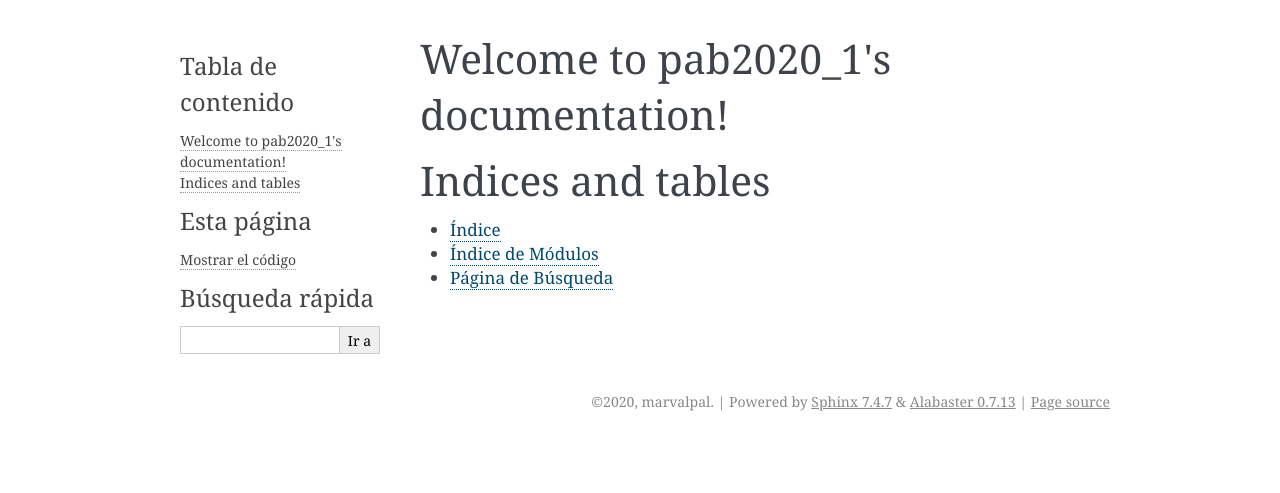
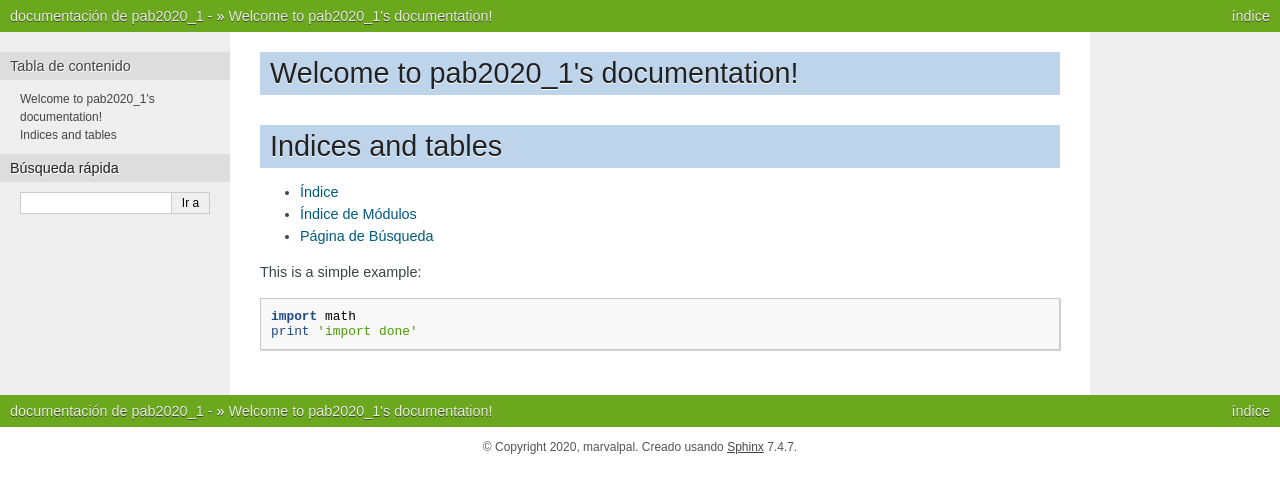
Before and after one commit to marvalpal/PAB2020-Primer-tutorial, a Sphinx documentation site: the page built from source/index.rst, in a window 1280 px wide. Shown: the top 493 px of the page. Built offline with Sphinx 7.4.7, drawn with Linux system fonts in a browser that asks for light colours.

Commit message:
Second commit

```diff
--- a/source/conf.py
+++ b/source/conf.py
@@ -51,7 +51,8 @@ exclude_patterns = []
 # The theme to use for HTML and HTML Help pages.  See the documentation for
 # a list of builtin themes.
 #
-html_theme = 'alabaster'
+html_theme = 'nature'
+html_sidebars = {'**':['localtoc.html','searchbox.html']}
 
 # Add any paths that contain custom static files (such as style sheets) here,
 # relative to this directory. They are copied after the builtin static files,
--- a/source/index.rst
+++ b/source/index.rst
@@ -18,3 +18,9 @@ Indices and tables
 * :ref:`genindex`
 * :ref:`modindex`
 * :ref:`search`
+
+This is a simple example:
+::
+
+    import math
+    print 'import done'
```
